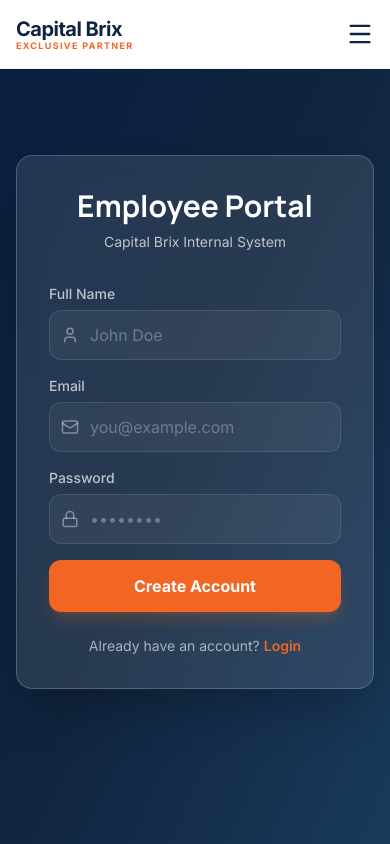
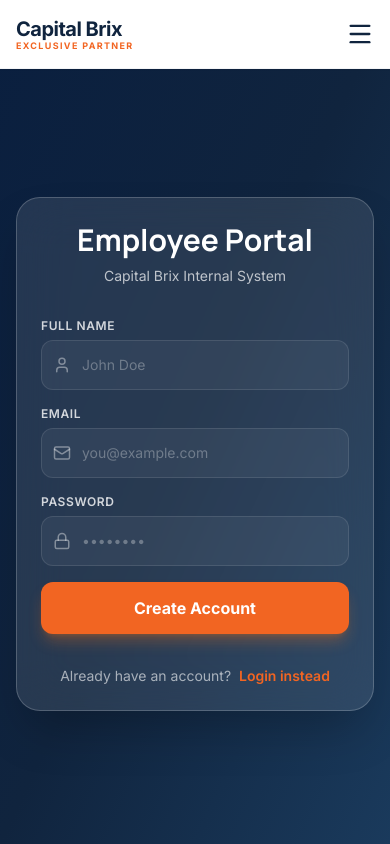
Before and after one commit to fadoomotivation-pixel/cap, a React (Vite) app: page /employee-kyc in a window 390 px wide. Both pictures are taken after a click on the button "Sign up". Shown: the top 844 px of the page. Built offline with nearby package versions, Linux system fonts and the light colour scheme.

Commit message:
Add success popup for email confirmation and improve mobile UI

```diff
--- a/src/pages/EmployeePortal.jsx
+++ b/src/pages/EmployeePortal.jsx
@@ -1,7 +1,7 @@
 import React, { useState, useEffect } from 'react';
-import { supabase } from '../lib/supabase'; // We'll create this
+import { supabase } from '../lib/supabase';
 import { Lock, Mail, User, Phone, CheckCircle, AlertCircle, LogOut, FileText, Upload, Calendar, Building, Briefcase, Camera, X } from 'lucide-react';
-import EmployeeKYCForm from '../components/EmployeeKYCForm'; // We'll extract the form
+import EmployeeKYCForm from '../components/EmployeeKYCForm';
 
 export default function EmployeePortal() {
   const [session, setSession] = useState(null);
@@ -12,6 +12,7 @@ export default function EmployeePortal() {
   const [loading, setLoading] = useState(true);
   const [error, setError] = useState('');
   const [isAdmin, setIsAdmin] = useState(false);
+  const [signupSuccess, setSignupSuccess] = useState(false); // NEW STATE
 
   useEffect(() => {
     supabase.auth.getSession().then(({ data: { session } }) => {
@@ -31,7 +32,6 @@ export default function EmployeePortal() {
   }, []);
 
   const checkIfAdmin = (email) => {
-    // You can set your super admin emails here
     if (email === 'admin@capitalbrix.co.in' || email === 'ujjwal@capitalbrix.co.in') {
       setIsAdmin(true);
     } else {
@@ -52,14 +52,10 @@ export default function EmployeePortal() {
         const { error } = await supabase.auth.signUp({
           email,
           password,
-          options: {
-            data: {
-              full_name: fullName,
-            }
-          }
+          options: { data: { full_name: fullName } }
         });
         if (error) throw error;
-        // Auto-login or show success message depending on confirm email setting
+        setSignupSuccess(true); // SHOW POPUP
       }
     } catch (err) {
       setError(err.message);
@@ -73,14 +69,34 @@ export default function EmployeePortal() {
   };
 
   if (loading) {
-    return <div className="min-h-screen bg-[#0A1F3F] flex items-center justify-center text-white">Loading...</div>;
+    return <div className="min-h-screen bg-[#0A1F3F] flex items-center justify-center text-white font-outfit">Loading...</div>;
   }
 
   // --- NOT LOGGED IN ---
   if (!session) {
     return (
-      <div className="min-h-screen bg-gradient-to-br from-[#0A1F3F] via-[#10243E] to-[#1a3a5c] flex items-center justify-center p-4 font-outfit">
-        <div className="bg-white/10 backdrop-blur-md rounded-2xl border border-white/20 p-8 w-full max-w-md shadow-2xl">
+      <div className="min-h-screen bg-gradient-to-br from-[#0A1F3F] via-[#10243E] to-[#1a3a5c] flex items-center justify-center p-4 font-outfit pt-20">
+
+        {signupSuccess ? (
+          <div className="bg-white rounded-3xl p-8 w-full max-w-sm shadow-2xl text-center transform transition-all scale-100 animate-fade-in">
+            <div className="w-20 h-20 bg-orange-100 rounded-full flex items-center justify-center mx-auto mb-6">
+              <Mail className="text-[#f26522] w-10 h-10" />
+            </div>
+            <h2 className="text-2xl font-bold text-[#10243E] mb-3">Check Your Email!</h2>
+            <p className="text-gray-600 text-sm mb-8 leading-relaxed">
+              We've sent a confirmation link to <br/>
+              <strong className="text-[#10243E]">{email}</strong>.<br/><br/>
+              Please click the link in your email to verify your account and complete your KYC.
+            </p>
+            <button
+              onClick={() => { setSignupSuccess(false); setIsLogin(true); setEmail(''); setPassword(''); }}
+              className="w-full bg-[#f26522] hover:bg-orange-600 text-white font-bold py-3.5 rounded-xl transition-all shadow-lg shadow-orange-500/20"
+            >
+              Return to Login
+            </button>
+          </div>
+        ) : (
+          <div className="bg-white/10 backdrop-blur-xl rounded-3xl border border-white/20 p-6 sm:p-8 w-full max-w-sm shadow-2xl">
             <div className="text-center mb-8">
               <h1 className="text-3xl font-bold text-white mb-2">Employee Portal</h1>
               <p className="text-white/70 text-sm">Capital Brix Internal System</p>
@@ -88,51 +104,53 @@ export default function EmployeePortal() {
 
             {error && (
               <div className="bg-red-500/10 border border-red-500/30 text-red-300 text-sm px-4 py-3 rounded-xl mb-6 flex items-center gap-2">
-              <AlertCircle size={16} /> {error}
+                <AlertCircle size={16} className="shrink-0" /> <span className="flex-1">{error}</span>
               </div>
             )}
 
             <form onSubmit={handleAuth} className="space-y-4">
               {!isLogin && (
                 <div>
-                <label className="text-white/70 text-sm font-medium mb-1.5 block">Full Name</label>
+                  <label className="text-white/80 text-xs font-semibold uppercase tracking-wider mb-1.5 block">Full Name</label>
                   <div className="relative">
                     <User className="absolute left-3 top-1/2 -translate-y-1/2 text-white/40" size={18} />
                     <input type="text" value={fullName} onChange={(e) => setFullName(e.target.value)} required
-                    className="w-full bg-white/5 border border-white/10 text-white placeholder-white/30 rounded-xl pl-10 pr-4 py-3 focus:outline-none focus:border-[#f26522] transition" placeholder="John Doe" />
+                      className="w-full bg-white/5 border border-white/10 text-white placeholder-white/30 rounded-xl pl-10 pr-4 py-3.5 focus:outline-none focus:border-[#f26522] focus:ring-1 focus:ring-[#f26522] transition text-sm" placeholder="John Doe" />
                   </div>
                 </div>
               )}
               <div>
-              <label className="text-white/70 text-sm font-medium mb-1.5 block">Email</label>
+                <label className="text-white/80 text-xs font-semibold uppercase tracking-wider mb-1.5 block">Email</label>
                 <div className="relative">
                   <Mail className="absolute left-3 top-1/2 -translate-y-1/2 text-white/40" size={18} />
                   <input type="email" value={email} onChange={(e) => setEmail(e.target.value)} required
-                  className="w-full bg-white/5 border border-white/10 text-white placeholder-white/30 rounded-xl pl-10 pr-4 py-3 focus:outline-none focus:border-[#f26522] transition" placeholder="you@example.com" />
+                    className="w-full bg-white/5 border border-white/10 text-white placeholder-white/30 rounded-xl pl-10 pr-4 py-3.5 focus:outline-none focus:border-[#f26522] focus:ring-1 focus:ring-[#f26522] transition text-sm" placeholder="you@example.com" />
                 </div>
               </div>
               <div>
-              <label className="text-white/70 text-sm font-medium mb-1.5 block">Password</label>
+                <label className="text-white/80 text-xs font-semibold uppercase tracking-wider mb-1.5 block">Password</label>
                 <div className="relative">
                   <Lock className="absolute left-3 top-1/2 -translate-y-1/2 text-white/40" size={18} />
                   <input type="password" value={password} onChange={(e) => setPassword(e.target.value)} required
-                  className="w-full bg-white/5 border border-white/10 text-white placeholder-white/30 rounded-xl pl-10 pr-4 py-3 focus:outline-none focus:border-[#f26522] transition" placeholder="••••••••" />
+                    className="w-full bg-white/5 border border-white/10 text-white placeholder-white/30 rounded-xl pl-10 pr-4 py-3.5 focus:outline-none focus:border-[#f26522] focus:ring-1 focus:ring-[#f26522] transition text-sm" placeholder="••••••••" />
                 </div>
               </div>
 
               <button type="submit" disabled={loading}
-              className="w-full bg-[#f26522] hover:bg-orange-600 text-white font-bold py-3.5 rounded-xl transition-all shadow-lg shadow-orange-500/20 mt-4">
-              {loading ? 'Processing...' : (isLogin ? 'Login' : 'Create Account')}
+                className="w-full bg-[#f26522] hover:bg-orange-600 text-white font-bold py-3.5 rounded-xl transition-all shadow-lg shadow-orange-500/30 mt-6 active:scale-95"
+              >
+                {loading ? 'Processing...' : (isLogin ? 'Login Securely' : 'Create Account')}
               </button>
             </form>
 
-          <div className="mt-6 text-center text-white/60 text-sm">
+            <div className="mt-8 text-center text-white/60 text-sm">
               {isLogin ? "Don't have an account? " : "Already have an account? "}
-            <button onClick={() => setIsLogin(!isLogin)} className="text-[#f26522] font-semibold hover:underline">
-              {isLogin ? "Sign up" : "Login"}
+              <button onClick={() => { setIsLogin(!isLogin); setError(''); }} className="text-[#f26522] font-semibold hover:text-orange-400 transition ml-1">
+                {isLogin ? "Sign up" : "Login instead"}
               </button>
             </div>
           </div>
+        )}
       </div>
     );
   }
```
Lines whose indentation alone changed are shown as unchanged.
